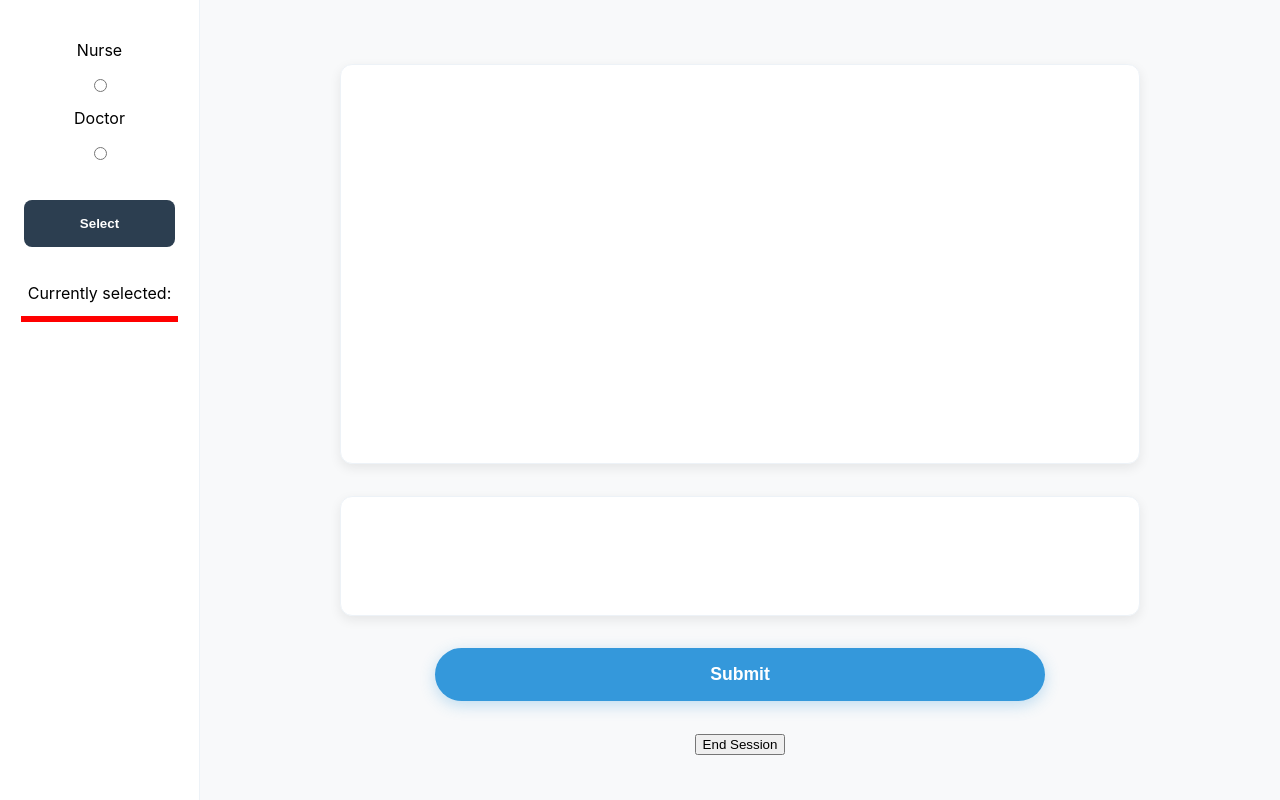
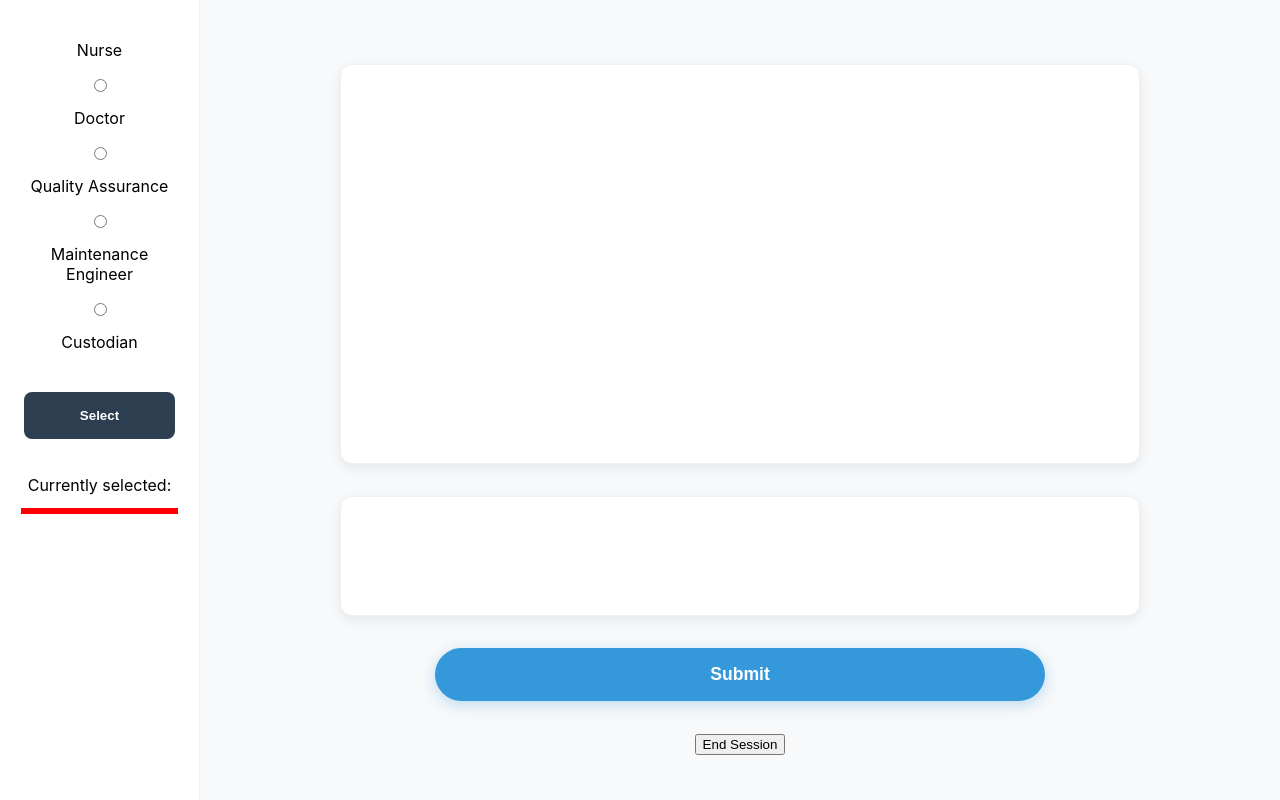
Before and after one commit to habramsohn/HospitalSimulation, a FastAPI app: page / in a window 1280 px wide. Run offline with FastAPI, Linux system fonts and the light colour scheme.

Commit message:
Add radio buttons for new roles in index.html

```diff
--- a/templates/index.html
+++ b/templates/index.html
@@ -14,6 +14,11 @@
             <input class="radio-group" type="radio" id="Nurse" name="selection" value="Nurse">
             <label for="Doctor">Doctor</label>
             <input class="radio-group" type="radio" id="Doctor" name="selection" value="Doctor">
+            <label for="Quality Assurance">Quality Assurance</label>
+            <input class="radio-group" type="radio" id="Quality Assurance" name="selection" value="Quality Assurance">
+            <label for="Maintenance Engineer">Maintenance Engineer</label>
+            <input class="radio-group" type="radio" id="Maintenance Engineer" name="selection" value="Maintenance Engineer">
+            <label for="Custodian">Custodian</label>
             <input class='left_button' type="submit" id="select_submit" hx-target="#bot" value="Select" onclick="showTime();resetTimer()">
         </form>
         <div id="header" class="center">
```
